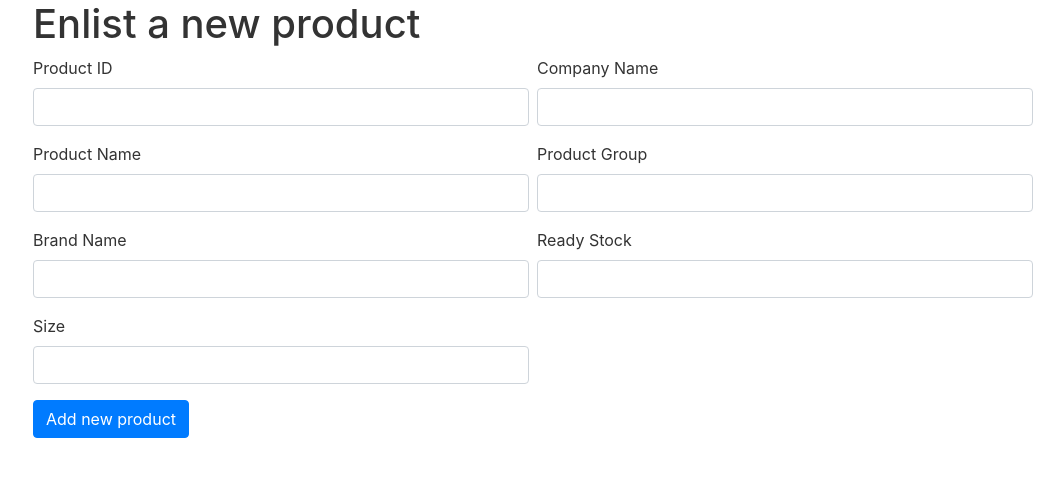
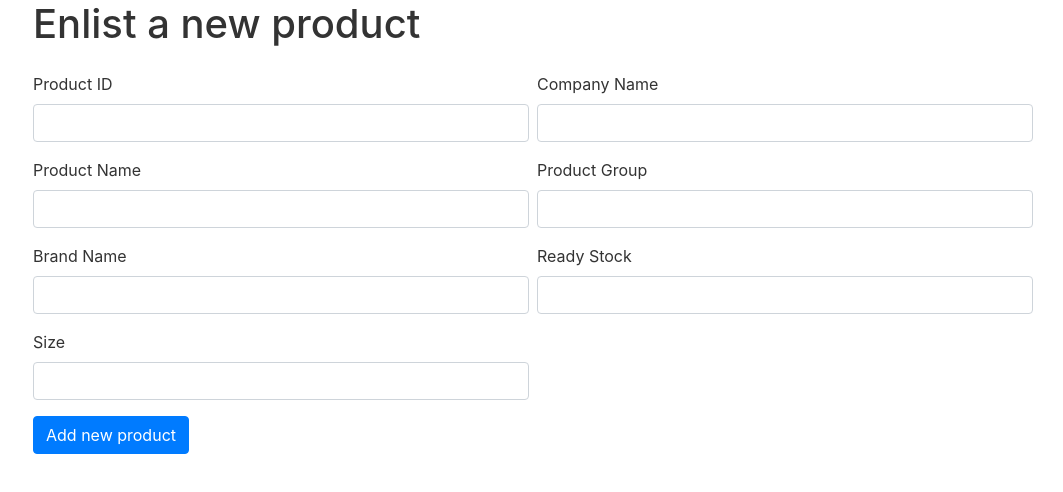
Before and after one commit to thetradecoder/local-shop-manager, a React (Create React App) app: page /add-product in a window 1280 px wide. Shown: the top 492 px of the page, without its empty margins (217-1280 px from the left). Built offline with nearby package versions, Linux system fonts and the light colour scheme.

Commit message:
local update

```diff
--- a/src/components/add-product.component.js
+++ b/src/components/add-product.component.js
@@ -56,7 +56,7 @@ export default function AddProduct(){
     return(
         <div className="body-part">
             <div><h1>Enlist a new product</h1></div>
-            <div>
+            <div className="pt-3">
                 <form onSubmit={onSubmitProductData}>
                     <div className="d-flex flex-wrap">
                         <div className="w-min-200 pr-2 flex-grow-1">
```
Also changed, not shown: 1 other file (tests, documents, lock files or other folders).
